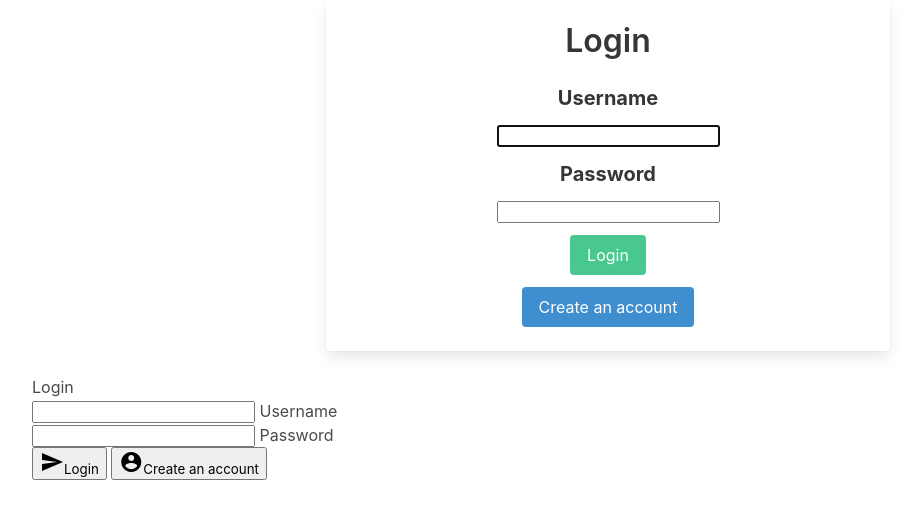
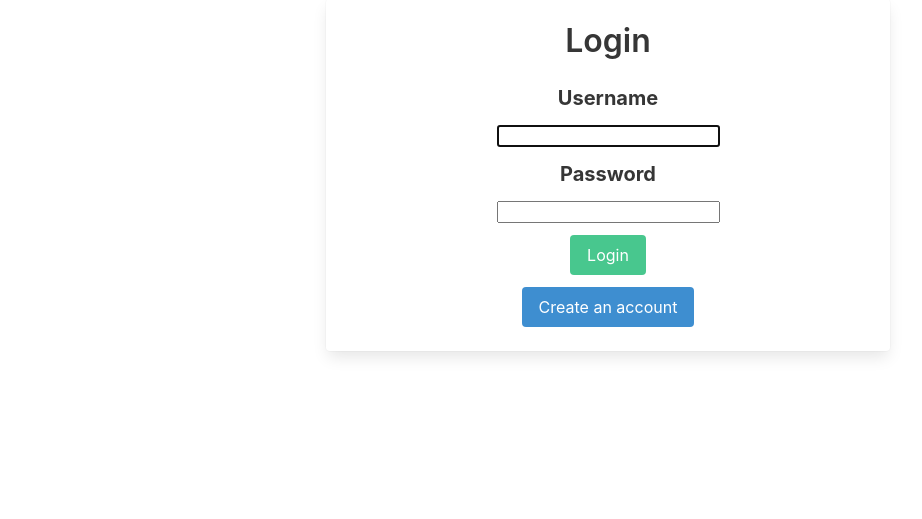
Before and after one commit to jpzambranoleon/Instagram-Clone, a Django app: page /user/login/ in a window 1280 px wide. Shown: the part 49-568 px from the top of the page, without its empty margins (32-954 px from the left). Run offline with Django 3.2, Linux system fonts and the light colour scheme.

Commit message:
removed unnecessary code

```diff
--- a/instagram/templates/login.html
+++ b/instagram/templates/login.html
@@ -61,35 +61,6 @@
                     </div>
                 </div>
             </div>
-
-            <div class="row center-align">
-                <form method="post" action="" role="form" class="col s12">
-                    {% csrf_token %}
-                    <h3>Login</h3>
-                    <div class="row">
-                        <div class="input-field col s12">
-                            {{ form.username }}
-                            <label for="username">Username</label>
-                        </div>
-                    </div>
-                    <div class="row">
-                        <div class="input-field col s12">
-                            {{ form.password }}
-                            <label for="password">Password</label>
-                        </div>
-                    </div>
-                    {% if form.erros %}
-                    <div class="row">
-                        <div class="col s12">
-                            <span style="color: red; font-weight: bold;">Your username or password did not match.</span>
-                        </div>
-                    </div>
-                    {% endif %}
-                    <button type="submit" value="login" class="btn waves-effect waves-light"><i class="material-icons left">send</i>Login</button>
-                    <input type="hidden" name="next" value="{{ next }}">
-                    <button class="btn waves-effect waves-light"><i class="material-icons left">account_circle</i>Create an account</button>
-                </form>
-            </div>
         </div>
     </section>
     </body>
```
